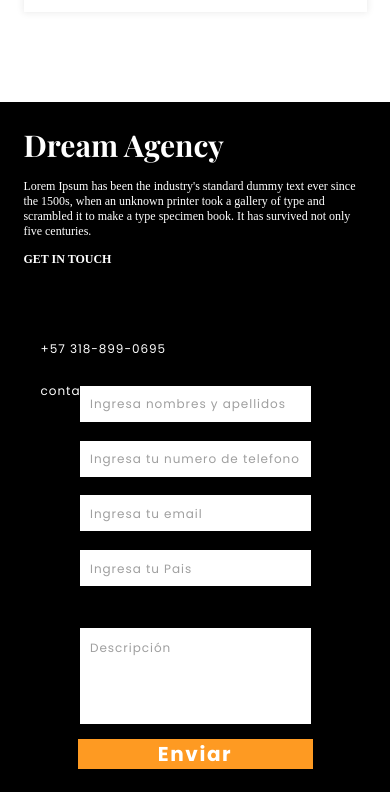
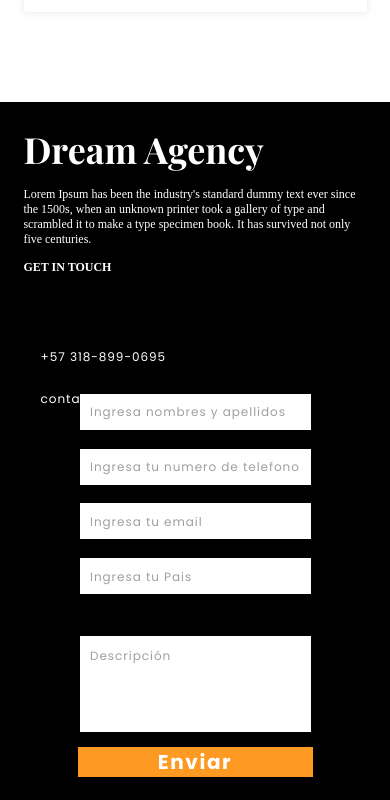
Before and after one commit to Jesus0410/Web-prueba, a plain HTML site: page index.html in a window 390 px wide. Shown: the part 3137-3937 px from the top of the page. Drawn offline with nearby package versions, Linux system fonts and the light colour scheme; a web font is replaced by a local one.

Commit message:
Update estilos.css

```diff
--- a/estilos.css
+++ b/estilos.css
@@ -1239,10 +1239,6 @@ textarea {
     padding: 6% !important;
   }
 
-  .parrafo h2 {
-    font-size: 30px;
-  }
-
   .redes_footer {
     position:hidden;
   }
```
